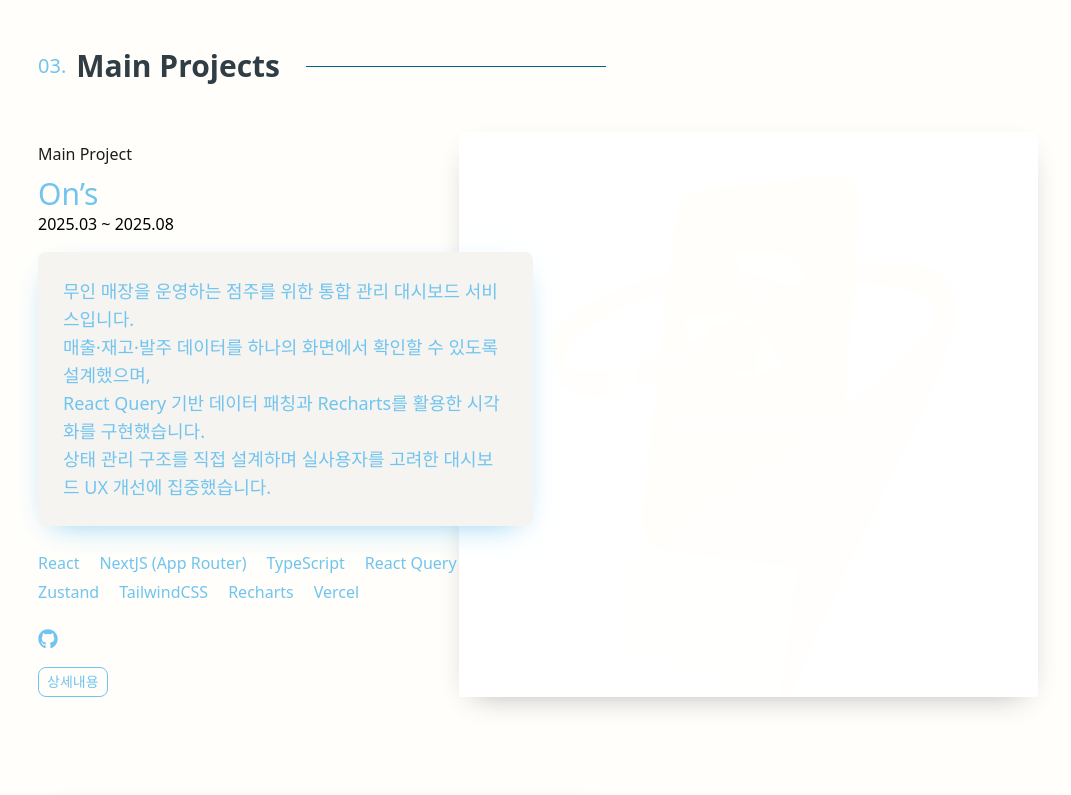
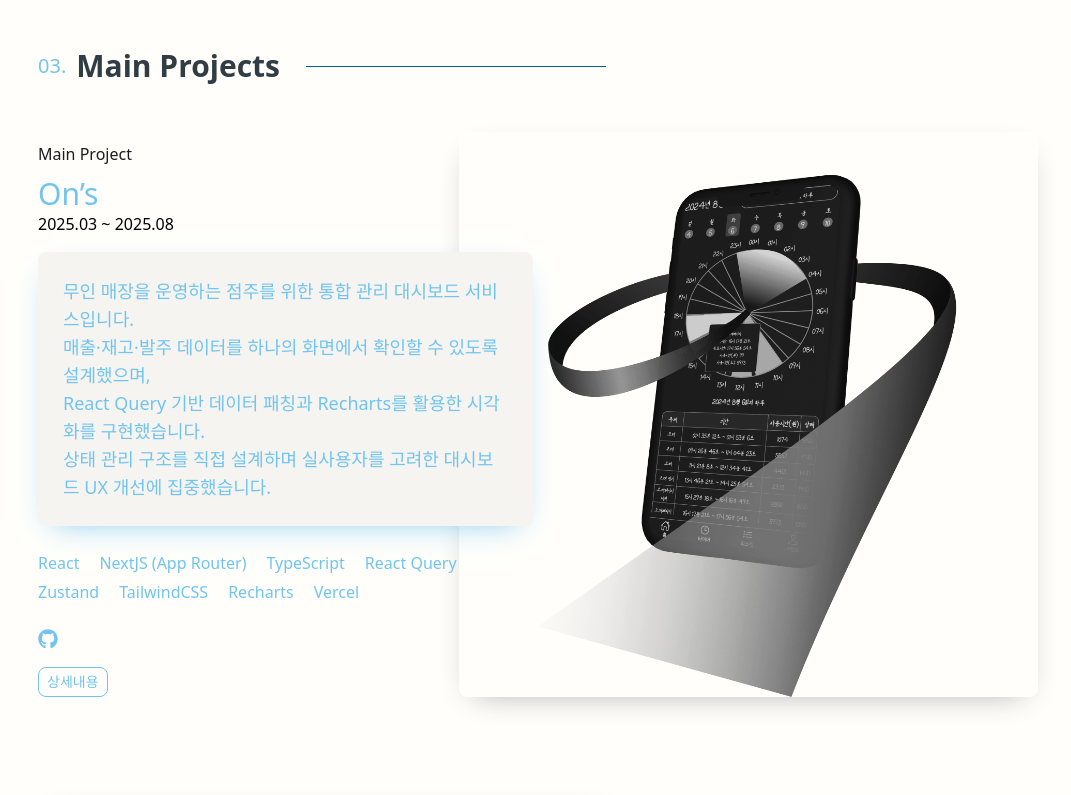
Before and after one commit to DecidedCard/portfolio, a Next.js app: page / in a window 1280 px wide. Shown: the part 2980-3775 px from the top of the page, without its empty margins (102-1173 px from the left). Built offline with nearby package versions, Linux system fonts and the light colour scheme; grey boxes are pictures that could not be loaded.

Commit message:
Style: Project image style update

```diff
--- a/src/component/project/MainProject/Project/Project.module.css
+++ b/src/component/project/MainProject/Project/Project.module.css
@@ -86,11 +86,11 @@
       opacity: 0.25;
     }
 
-    a {
+    a,
+    div {
       width: 100%;
       height: 100%;
       display: inline-block;
-      background-color: var(--color-bg-100);
       border-radius: 8px;
 
       &:hover,
@@ -116,7 +116,6 @@
         z-index: 3;
         transition: 0.3s;
         mix-blend-mode: screen;
-        background-color: var(--color-bg-100);
       }
     }
 
```
